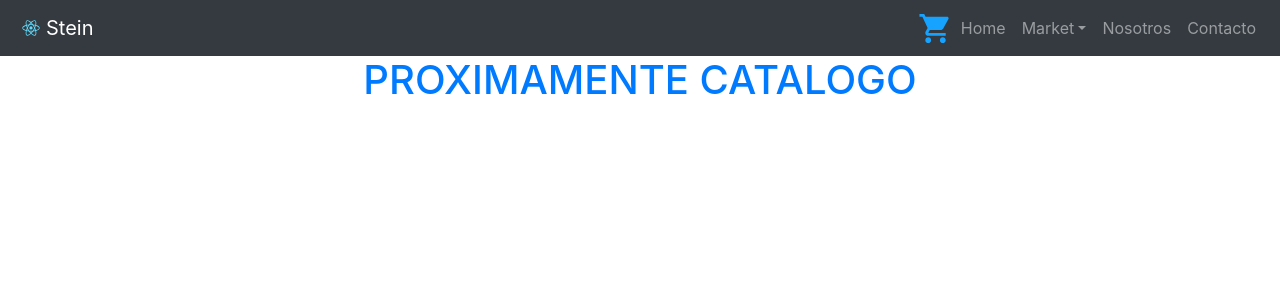
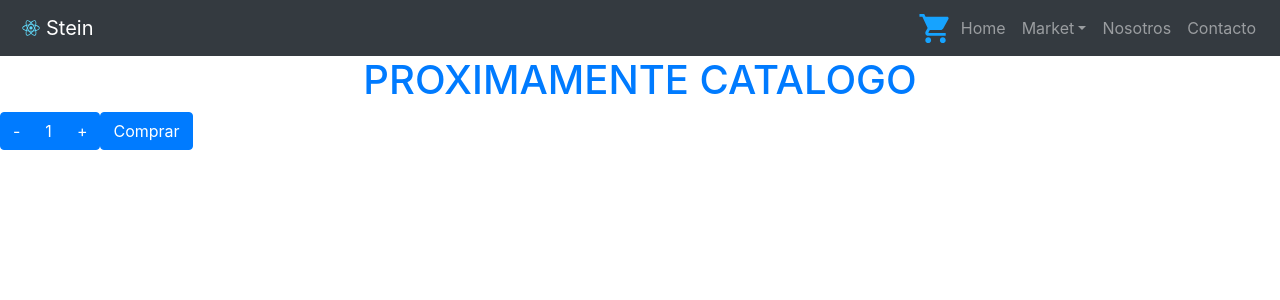
Before and after one commit to OrtizIgnacioA/Proyecto-Coder, a React (Create React App) app: page / in a window 1280 px wide. Shown: the top 300 px of the page. Built offline with nearby package versions, Linux system fonts and the light colour scheme.

Commit message:
Contador con boton
Se agrega contador utilizando useState

```diff
--- /dev/null
+++ b/src/components/ItemCount.jsx
@@ -0,0 +1,24 @@
+import { Button, ButtonGroup } from 'react-bootstrap';
+
+export const ItemCount = ({ stock, count, onSubtract, onAdd }) => {
+  return (
+    <>
+      <ButtonGroup aria-label='Basic example'>
+        <Button onClick={onSubtract}>-</Button>
+        <Button>{count}</Button>
+        {count < stock ? (
+          <Button
+            onClick={() => {
+              onAdd(stock);
+            }}
+          >
+            +
+          </Button>
+        ) : (
+          <Button variant='warning'>Solo hasta 6 Productos</Button>
+        )}
+      </ButtonGroup>
+      <Button>Comprar</Button>
+    </>
+  );
+};
--- a/src/container/ItemListContainer.jsx
+++ b/src/container/ItemListContainer.jsx
@@ -1,7 +1,33 @@
+import { useState } from 'react';
+import { ItemCount } from '../components/ItemCount';
+
 const ItemListContainer = ({ greeting }) => {
+  const [count, setCount] = useState(1);
+
+  const onAdd = (stock) => {
+    console.log(stock);
+    if (count < stock) {
+      setCount(count + 1);
+    }
+  };
+
+  const onSubtract = () => {
+    if (count > 1) {
+      setCount(count - 1);
+    } else {
+      console.log('Valor no valido');
+    }
+  };
+
   return (
     <>
       <a className='h1 row justify-content-center'>{greeting}</a>
+      <ItemCount
+        stock={6}
+        count={count}
+        onSubtract={onSubtract}
+        onAdd={onAdd}
+      />
     </>
   );
 };
```
Also changed, not shown: 1 other file (tests, documents, lock files or other folders).
